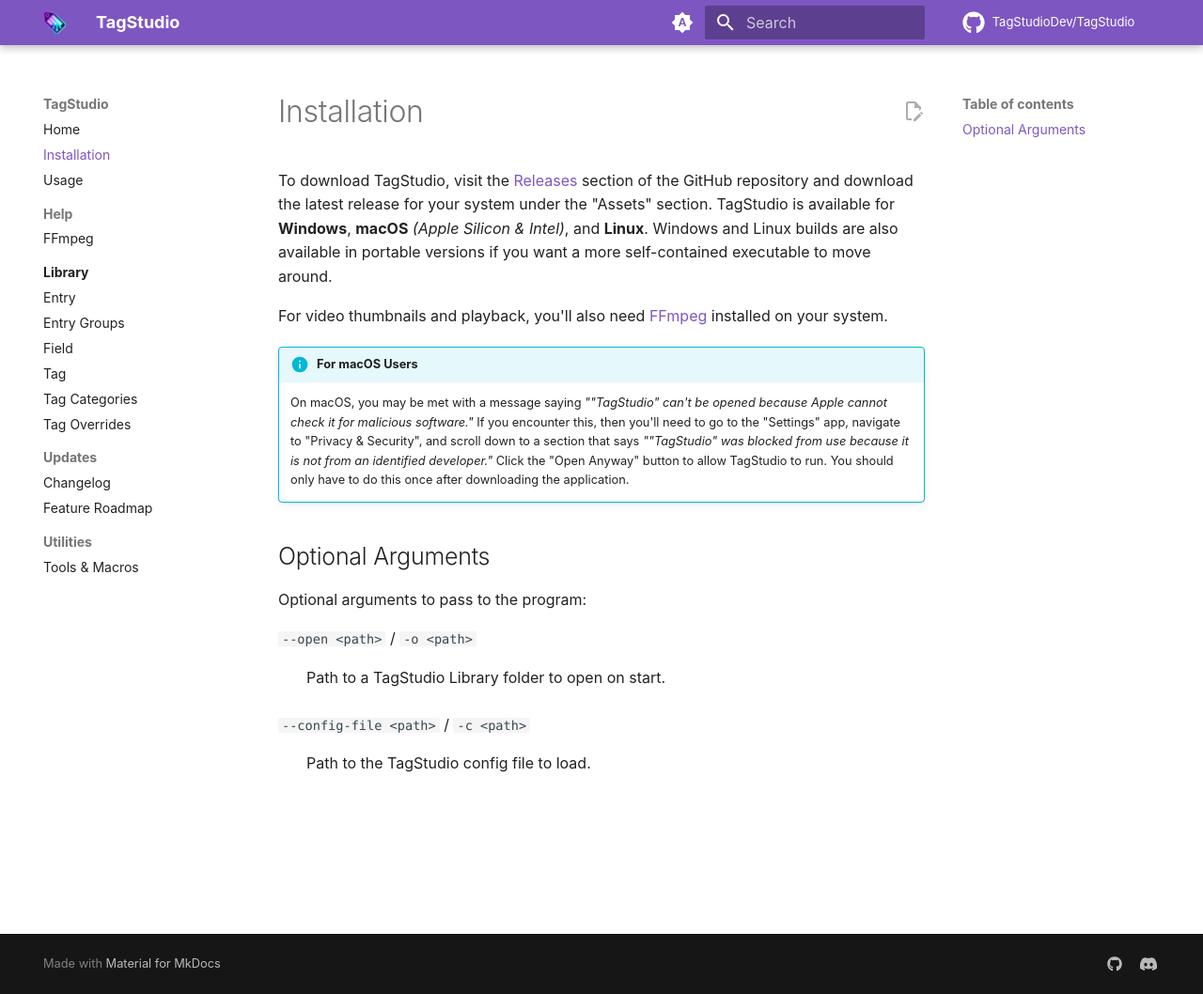
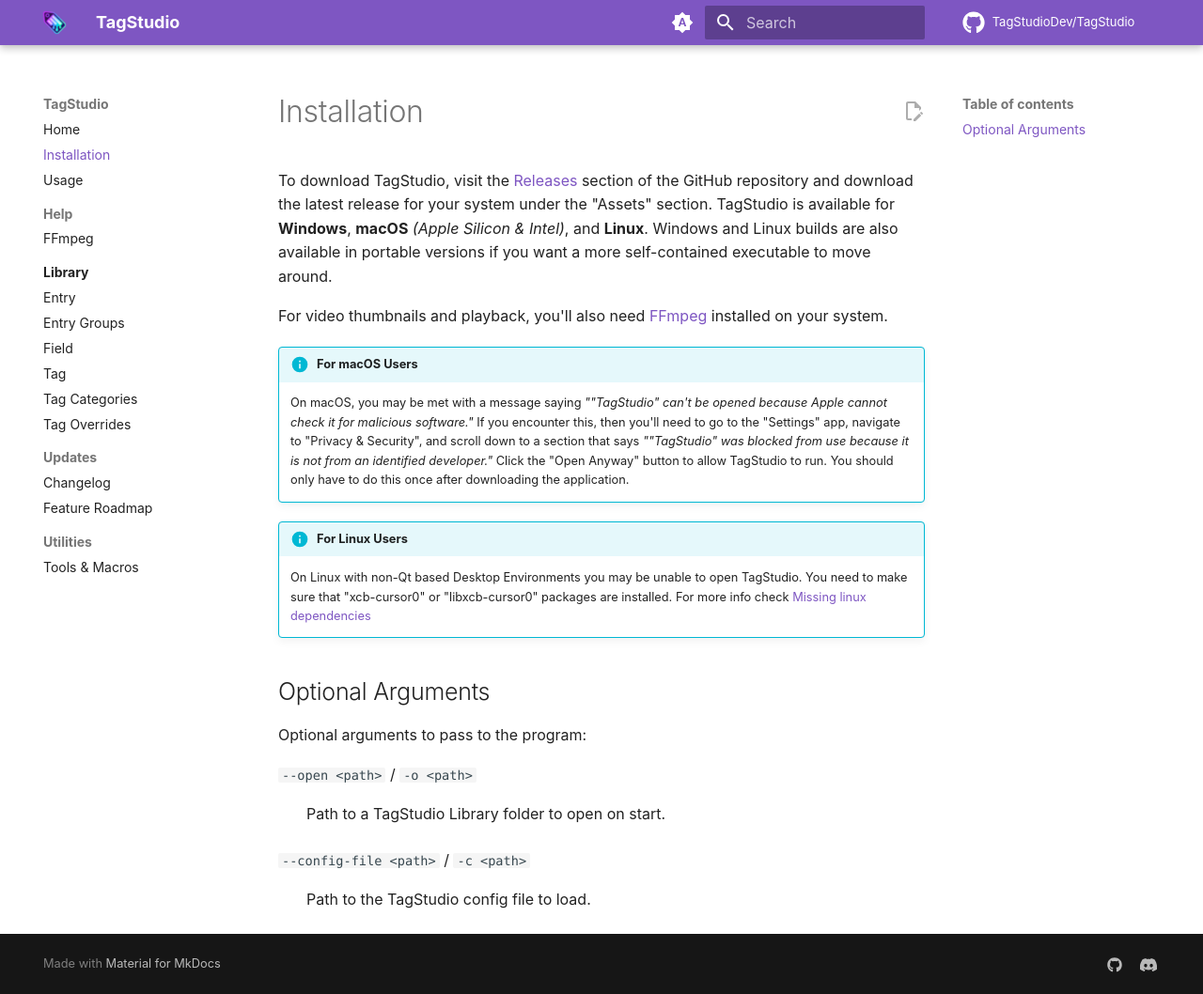
Before and after one commit to TagStudioDev/TagStudio, an MkDocs documentation site: the page built from docs/install.md, in a window 1280 px wide and 1058 px high. Shown: the whole window at 94% size. Built offline with MkDocs 1.6.1 and Material for MkDocs 9.7.7, drawn with Linux system fonts in a browser that asks for light colours; comment, search, counter and statistics services are not loaded.

Commit message:
docs: add a linux install notice (#695)
* docs: add a linux install notice (#689)

* docs: add a linux install notice to readme (#690)

---------

Co-authored-by: Qronikarz <84787215+Qronikarz@users.noreply.github.com>

```diff
--- a/docs/install.md
+++ b/docs/install.md
@@ -6,6 +6,9 @@
 
 !!! info "For macOS Users"
     On macOS, you may be met with a message saying _""TagStudio" can't be opened because Apple cannot check it for malicious software."_ If you encounter this, then you'll need to go to the "Settings" app, navigate to "Privacy & Security", and scroll down to a section that says _""TagStudio" was blocked from use because it is not from an identified developer."_ Click the "Open Anyway" button to allow TagStudio to run. You should only have to do this once after downloading the application.
+
+!!! info "For Linux Users"
+    On Linux with non-Qt based Desktop Environments you may be unable to open TagStudio. You need to make sure that "xcb-cursor0" or "libxcb-cursor0" packages are installed. For more info check [Missing linux dependencies](https://github.com/TagStudioDev/TagStudio/discussions/182#discussioncomment-9452896)
 
 ## Optional Arguments
 
```
Also changed, not shown: README.md (+3 -0 lines).
